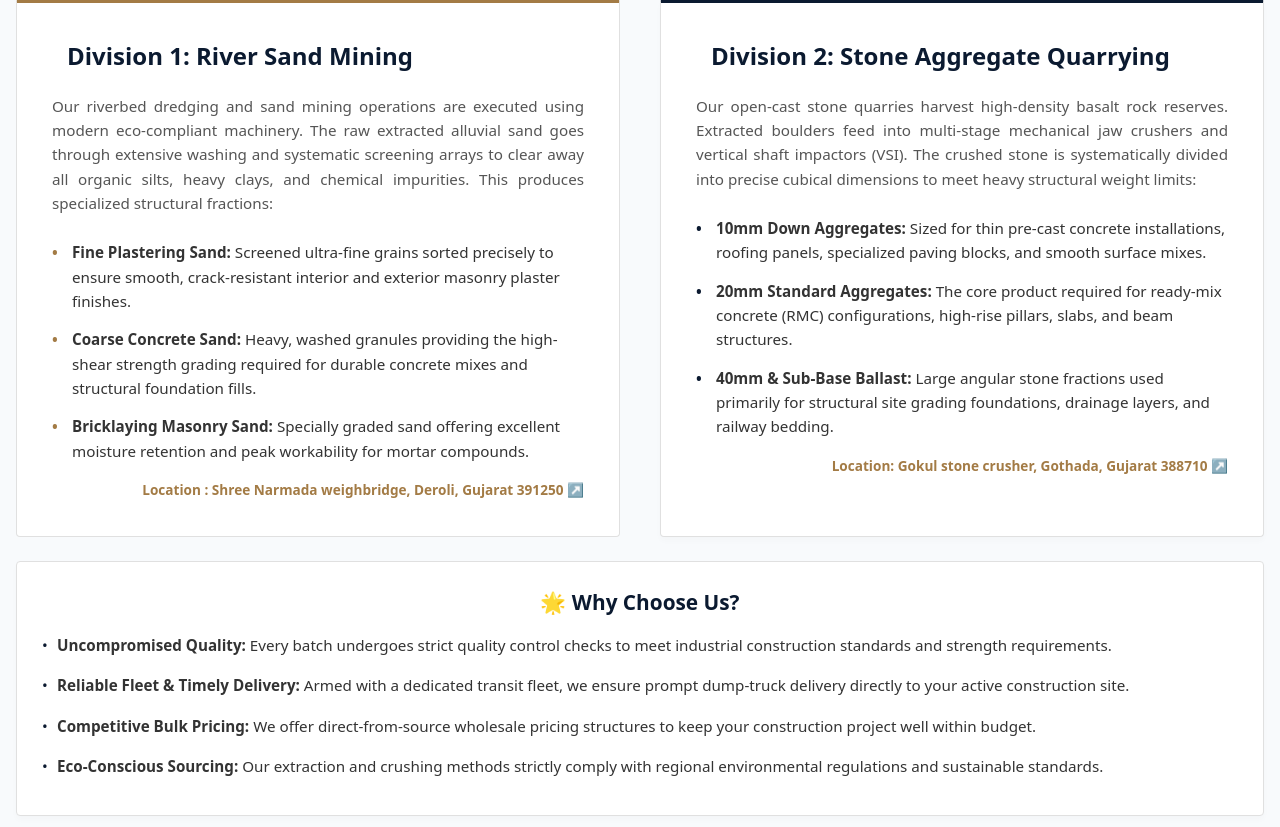
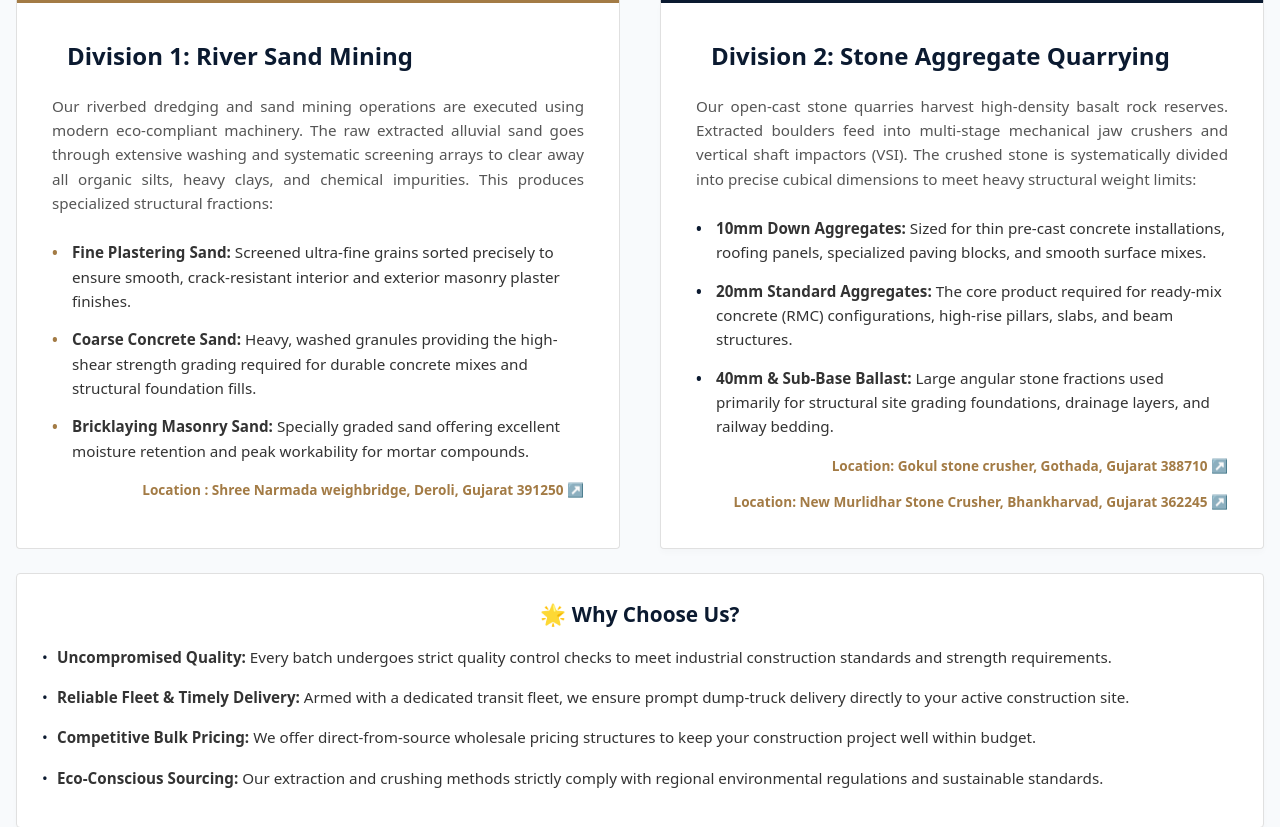
Before and after one commit to Nirav5238/Bhagirath-Group, a Flask app: a page that uses templates/Sand_Stone_Aggregate.html in a window 1280 px wide. Shown: the part 480-1307 px from the top of the page. Run offline with Flask 3, Linux system fonts and the light colour scheme; some libraries are stand-ins or nearby versions.

Commit message:
location add

```diff
--- a/templates/Sand_Stone_Aggregate.html
+++ b/templates/Sand_Stone_Aggregate.html
@@ -76,7 +76,12 @@
             <a href="https://maps.app.goo.gl/Zt2UrrQYo7DYLtjv7" target="_blank" style="font-size: 0.85rem; color: #a37b45; font-weight: 600; text-decoration: none; display: inline-flex; align-items: center; gap: 4px;">
             Location: Gokul stone crusher, Gothada, Gujarat 388710 ↗
             </a>
-    </div>
+        </div>
+        <div style="margin-top: 12px; text-align: right;">
+            <a href="https://maps.app.goo.gl/EvK4VtHQcP8shhsDA?g_st=aw" target="_blank" style="font-size: 0.85rem; color: #a37b45; font-weight: 600; text-decoration: none; display: inline-flex; align-items: center; gap: 4px;">
+            Location: New Murlidhar Stone Crusher, Bhankharvad, Gujarat 362245 ↗
+            </a>
+        </div>
     </div>
 
 </div>
```
